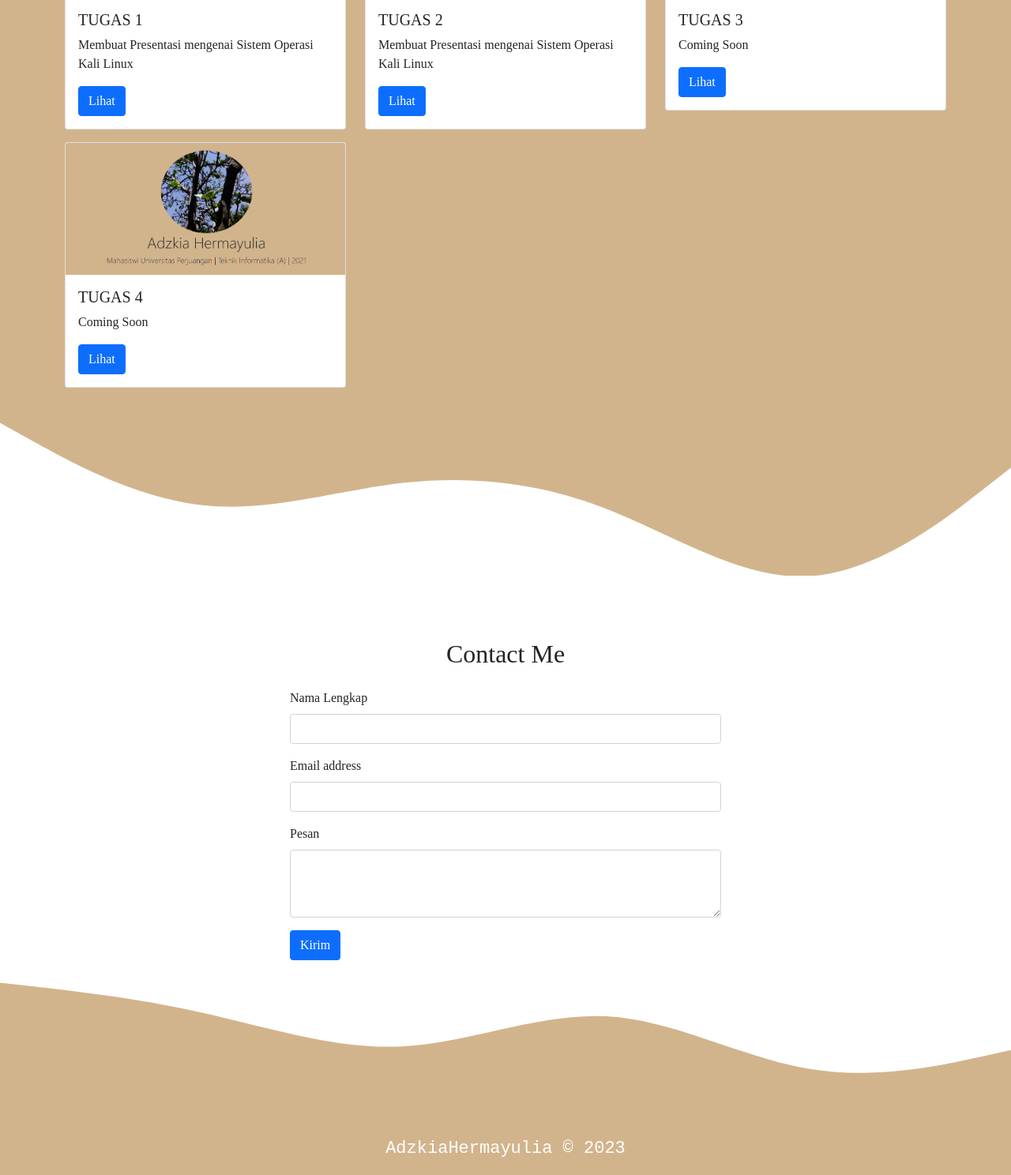
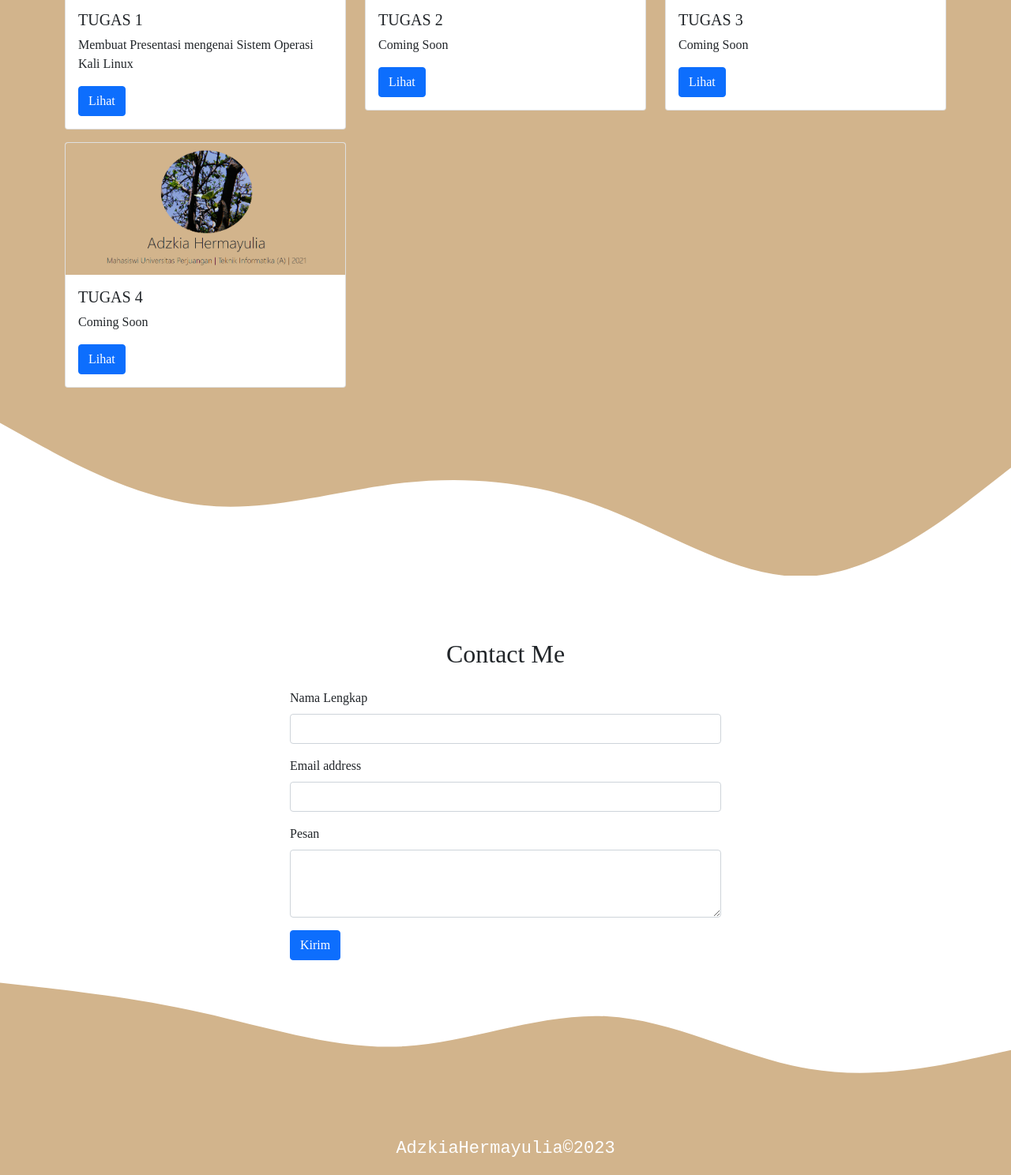
Before and after one commit to adzkiahy/project, a plain HTML site: page index.html in a window 1280 px wide. Shown: the part 1415-2903 px from the top of the page at 79% size. Drawn offline with nearby package versions, Linux system fonts and the light colour scheme.

Commit message:
index.html

```diff
--- a/index.html
+++ b/index.html
@@ -114,7 +114,7 @@
               <img src="img_project/Screenshot 2023-10-10 225643.png" class="card-img-top" alt="tugas2" />
               <div class="card-body">
                 <h5 class="card-title">TUGAS 2</h5>
-                <p class="card-text">Membuat Presentasi mengenai Sistem Operasi Kali Linux</p>
+                <p class="card-text">Coming Soon</p>
                 <a href="#" class="btn btn-primary">Lihat</a>
               </div>
             </div>
@@ -195,7 +195,7 @@
 
     <!-- akhir contact -->
     <footer class="text-center pb-5">
-      <p>AdzkiaHermayulia &copy 2023</p>
+      <p>AdzkiaHermayulia©2023</p>
 
       <a href="mailto:adzkiahermayulia08@gmail.com" style="color: white">
         <i class="bi bi-envelope-at-fill"></i>
```
